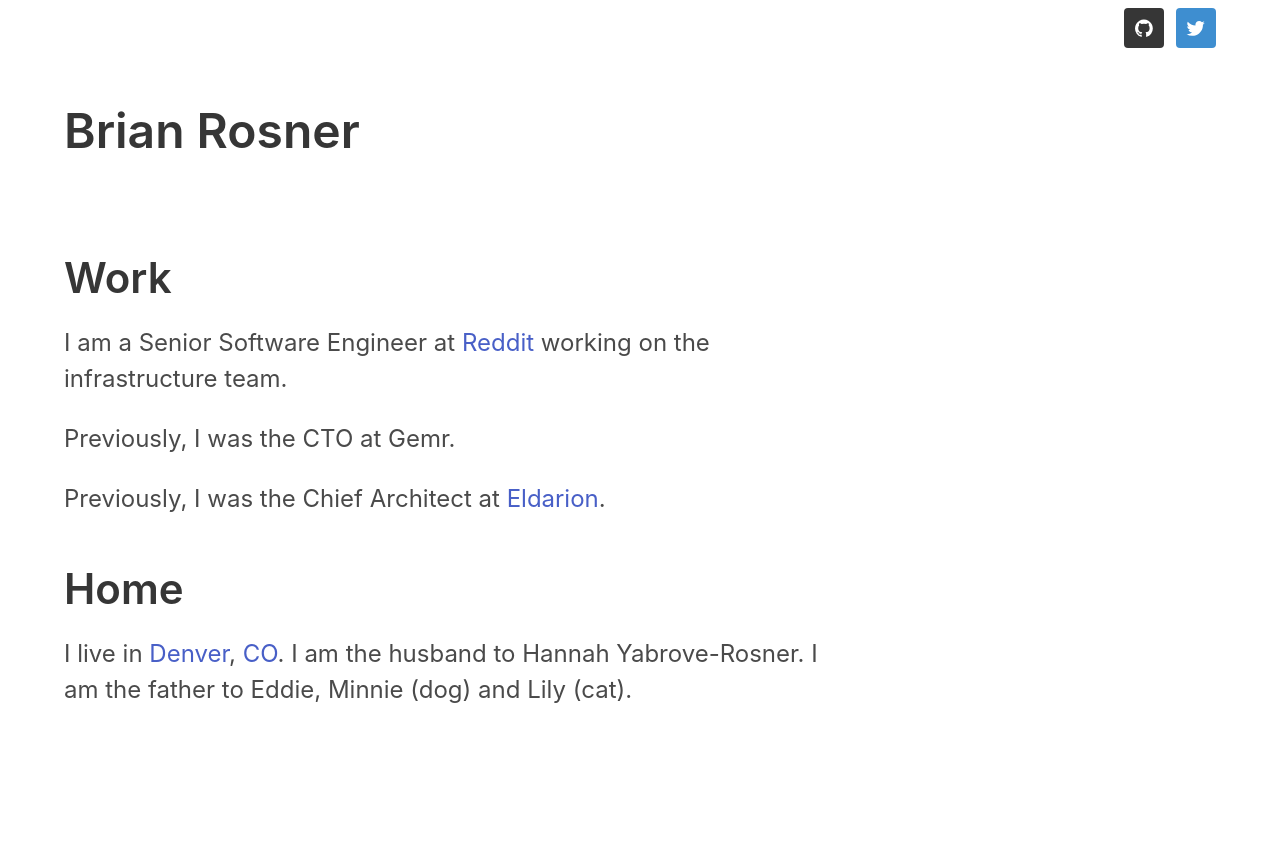
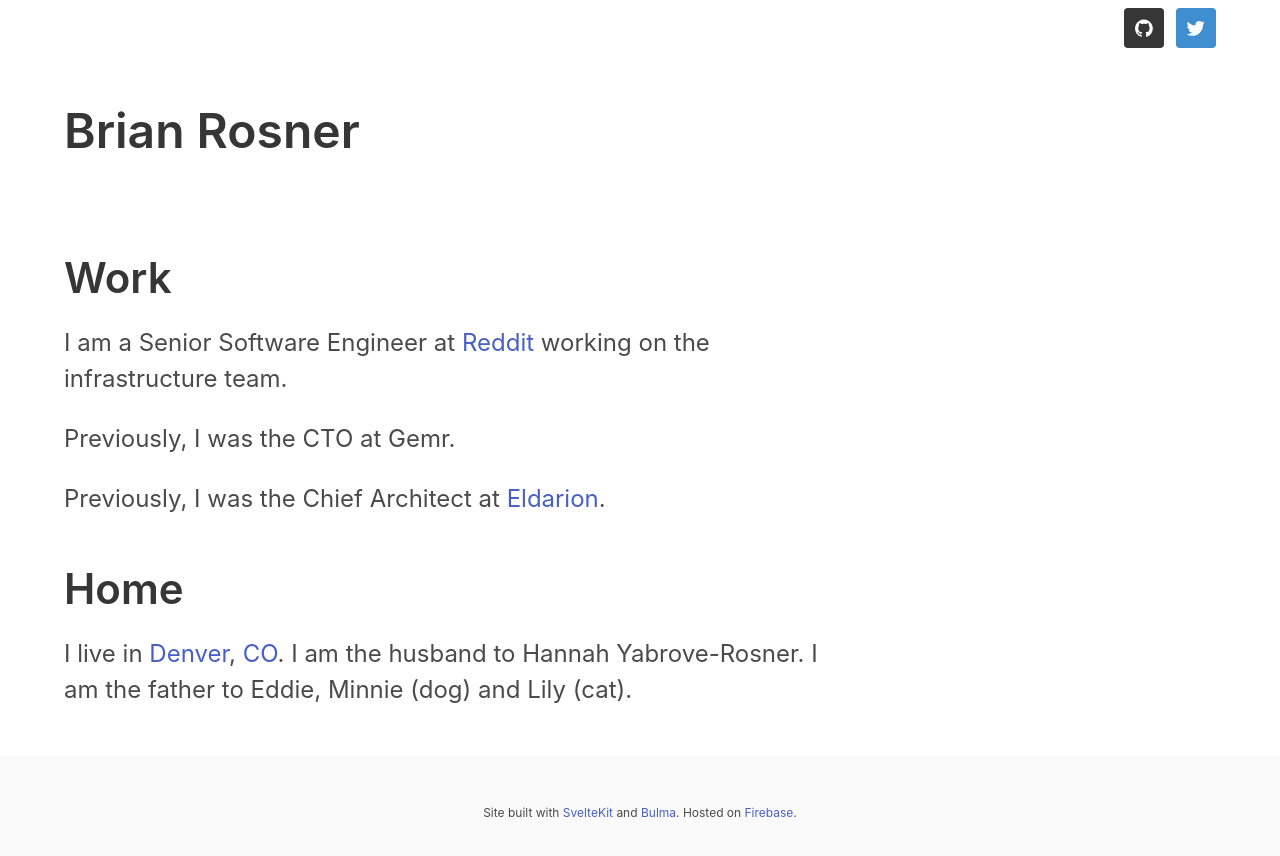
Before and after one commit to brosner/brosner.com, a SvelteKit app: page / in a window 1280 px wide. Shown: the top 856 px of the page. Before the commit the page ends 800 px from the top, so only its background shows below. Built offline with nearby package versions, Linux system fonts and the light colour scheme.

Commit message:
added footer

```diff
--- a/src/routes/+page.svelte
+++ b/src/routes/+page.svelte
@@ -67,4 +67,12 @@
       </div>
     </section>
   </div>
+
+  <footer class="footer">
+    <div class="content is-small has-text-centered">
+      <p>
+        Site built with <a href="https://kit.svelte.dev/">SvelteKit</a> and <a href="https://bulma.io">Bulma</a>. Hosted on <a href="https://firebase.google.com">Firebase</a>.
+      </p>
+    </div>
+  </footer>
 </div>
```
